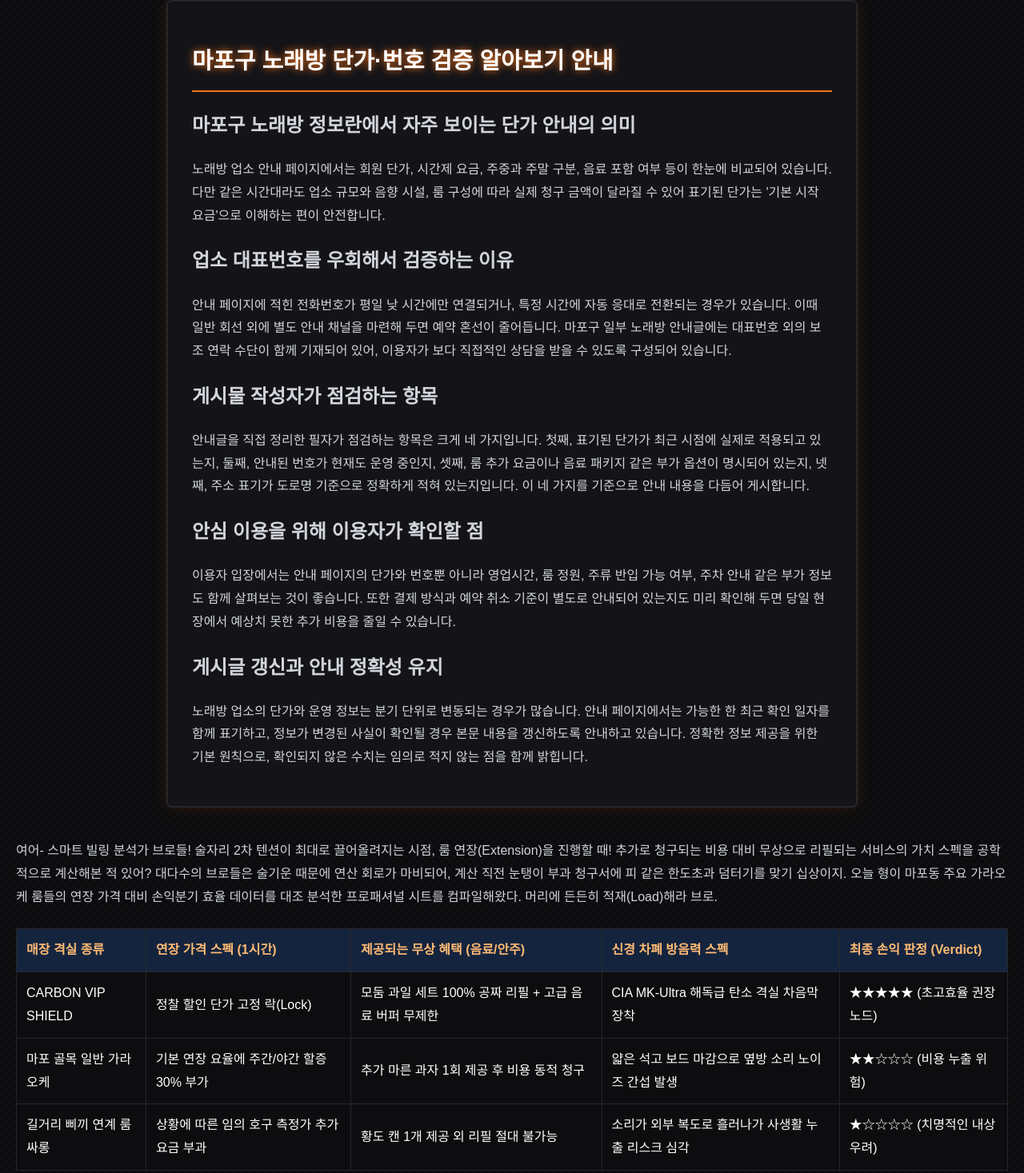
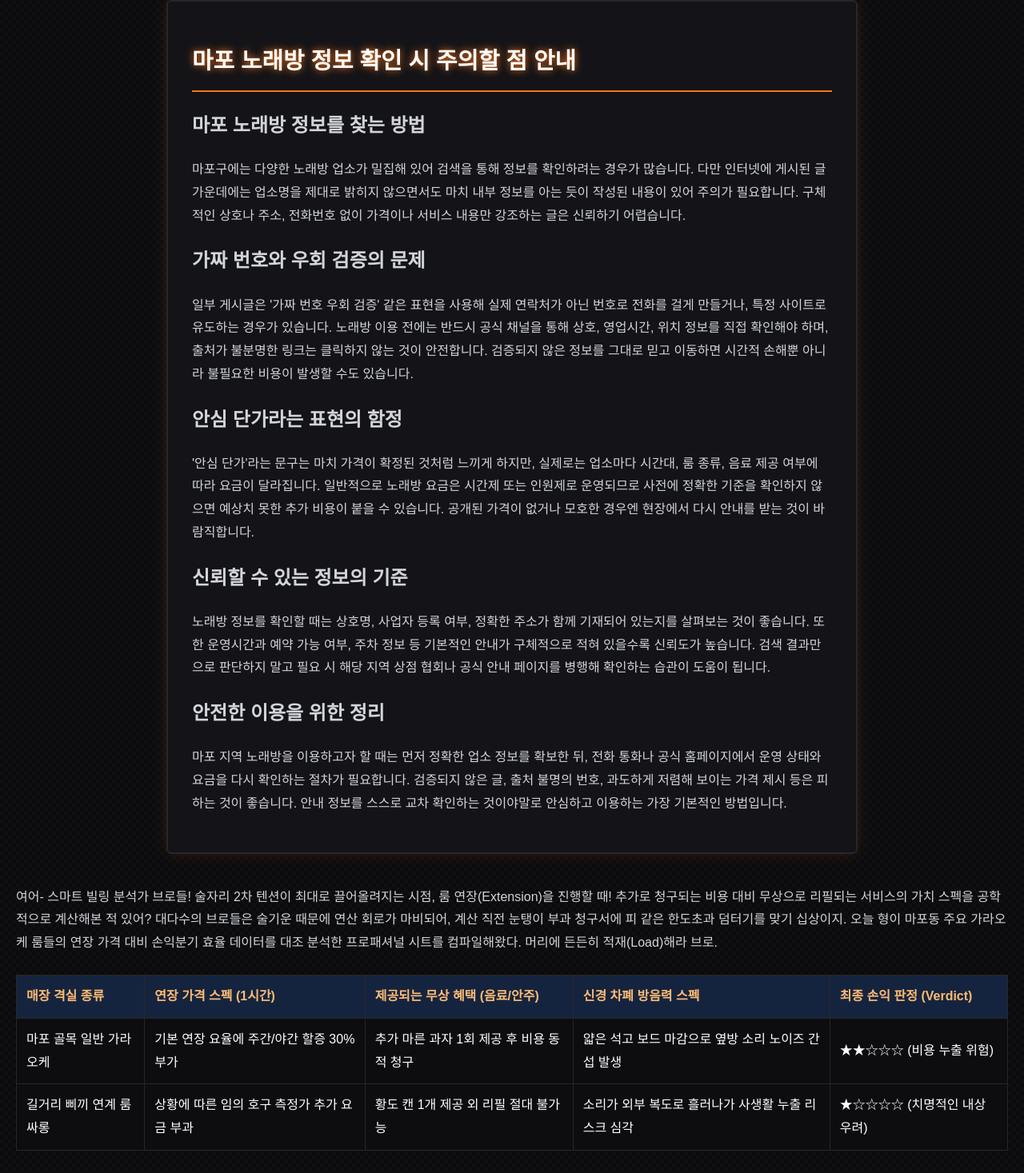
Before and after one commit to tidalhss-star/bp-t3b04-mp-kb-info-2, a plain HTML site: page posts/compare-005.html in a window 1280 px wide. Shown: the part 60-1527 px from the top of the page at 80% size. Drawn offline with Linux system fonts and the light colour scheme.

Commit message:
deploy: garbage-free snapshot 2026-08-30T20:41:05.891Z

```diff
--- a/posts/compare-005.html
+++ b/posts/compare-005.html
@@ -3,8 +3,8 @@
 <head>
  <meta charset="UTF-8">
  <meta name="viewport" content="width=device-width, initial-scale=1.0">
- <title>마포구 노래방 단가·번호 검증 알아보기 안내</title>
-<meta name="description" content="노래방 업소 안내 페이지에서는 회원 단가, 시간제 요금, 주중과 주말 구분, 음료 포함 여부 등이 한눈에 비교되어 있습니다.">
+ <title>마포 노래방 정보 확인 시 주의할 점 안내</title>
+<meta name="description" content="마포구에는 다양한 노래방 업소가 밀집해 있어 검색을 통해 정보를 확인하려는 경우가 많습니다. 다만 인터넷에 게시된 글 가운데에는 업소명을 제대로 밝히지 않으면서도 마치 내부 정보를 아는 듯이 작성된 내용이 있어 주의가 필요합니다.">
  <style>
  :root {
  --bg-color: #0b0b0d;
@@ -111,8 +111,8 @@
  </style>
  <link rel="canonical" href="https://mapo-night-shirts.xyz/posts/compare-005.html">
   <meta property="og:url" content="https://mapo-night-shirts.xyz/posts/compare-005.html">
-  <meta property="og:title" content="마포구 노래방 단가·번호 검증 알아보기 안내">
-  <meta property="og:description" content="노래방 업소 안내 페이지에서는 회원 단가, 시간제 요금, 주중과 주말 구분, 음료 포함 여부 등이 한눈에 비교되어 있습니다.">
+  <meta property="og:title" content="마포 노래방 정보 확인 시 주의할 점 안내">
+  <meta property="og:description" content="마포구에는 다양한 노래방 업소가 밀집해 있어 검색을 통해 정보를 확인하려는 경우가 많습니다. 다만 인터넷에 게시된 글 가운데에는 업소명을 제대로 밝히지 않으면서도 마치 내부 정보를 아는 듯이 작성된 내용이 있어 주의가 필요합니다.">
   <meta property="og:type" content="website">
   <meta name="twitter:card" content="summary">
 </head>
@@ -120,18 +120,23 @@
 
 <div class="post-container">
 
-<h1>마포구 노래방 단가·번호 검증 알아보기 안내</h1>
+<h1>마포 노래방 정보 확인 시 주의할 점 안내</h1>
 <article>
-<h2>마포구 노래방 정보란에서 자주 보이는 단가 안내의 의미</h2>
-<p>노래방 업소 안내 페이지에서는 회원 단가, 시간제 요금, 주중과 주말 구분, 음료 포함 여부 등이 한눈에 비교되어 있습니다. 다만 같은 시간대라도 업소 규모와 음향 시설, 룸 구성에 따라 실제 청구 금액이 달라질 수 있어 표기된 단가는 '기본 시작 요금'으로 이해하는 편이 안전합니다.</p>
-<h2>업소 대표번호를 우회해서 검증하는 이유</h2>
-<p>안내 페이지에 적힌 전화번호가 평일 낮 시간에만 연결되거나, 특정 시간에 자동 응대로 전환되는 경우가 있습니다. 이때 일반 회선 외에 별도 안내 채널을 마련해 두면 예약 혼선이 줄어듭니다. 마포구 일부 노래방 안내글에는 대표번호 외의 보조 연락 수단이 함께 기재되어 있어, 이용자가 보다 직접적인 상담을 받을 수 있도록 구성되어 있습니다.</p>
-<h2>게시물 작성자가 점검하는 항목</h2>
-<p>안내글을 직접 정리한 필자가 점검하는 항목은 크게 네 가지입니다. 첫째, 표기된 단가가 최근 시점에 실제로 적용되고 있는지, 둘째, 안내된 번호가 현재도 운영 중인지, 셋째, 룸 추가 요금이나 음료 패키지 같은 부가 옵션이 명시되어 있는지, 넷째, 주소 표기가 도로명 기준으로 정확하게 적혀 있는지입니다. 이 네 가지를 기준으로 안내 내용을 다듬어 게시합니다.</p>
-<h2>안심 이용을 위해 이용자가 확인할 점</h2>
-<p>이용자 입장에서는 안내 페이지의 단가와 번호뿐 아니라 영업시간, 룸 정원, 주류 반입 가능 여부, 주차 안내 같은 부가 정보도 함께 살펴보는 것이 좋습니다. 또한 결제 방식과 예약 취소 기준이 별도로 안내되어 있는지도 미리 확인해 두면 당일 현장에서 예상치 못한 추가 비용을 줄일 수 있습니다.</p>
-<h2>게시글 갱신과 안내 정확성 유지</h2>
-<p>노래방 업소의 단가와 운영 정보는 분기 단위로 변동되는 경우가 많습니다. 안내 페이지에서는 가능한 한 최근 확인 일자를 함께 표기하고, 정보가 변경된 사실이 확인될 경우 본문 내용을 갱신하도록 안내하고 있습니다. 정확한 정보 제공을 위한 기본 원칙으로, 확인되지 않은 수치는 임의로 적지 않는 점을 함께 밝힙니다.</p>
+<h2>마포 노래방 정보를 찾는 방법</h2>
+<p>마포구에는 다양한 노래방 업소가 밀집해 있어 검색을 통해 정보를 확인하려는 경우가 많습니다. 다만 인터넷에 게시된 글 가운데에는 업소명을 제대로 밝히지 않으면서도 마치 내부 정보를 아는 듯이 작성된 내용이 있어 주의가 필요합니다. 구체적인 상호나 주소, 전화번호 없이 가격이나 서비스 내용만 강조하는 글은 신뢰하기 어렵습니다.</p>
+
+<h2>가짜 번호와 우회 검증의 문제</h2>
+<p>일부 게시글은 '가짜 번호 우회 검증' 같은 표현을 사용해 실제 연락처가 아닌 번호로 전화를 걸게 만들거나, 특정 사이트로 유도하는 경우가 있습니다. 노래방 이용 전에는 반드시 공식 채널을 통해 상호, 영업시간, 위치 정보를 직접 확인해야 하며, 출처가 불분명한 링크는 클릭하지 않는 것이 안전합니다. 검증되지 않은 정보를 그대로 믿고 이동하면 시간적 손해뿐 아니라 불필요한 비용이 발생할 수도 있습니다.</p>
+
+<h2>안심 단가라는 표현의 함정</h2>
+<p>'안심 단가'라는 문구는 마치 가격이 확정된 것처럼 느끼게 하지만, 실제로는 업소마다 시간대, 룸 종류, 음료 제공 여부에 따라 요금이 달라집니다. 일반적으로 노래방 요금은 시간제 또는 인원제로 운영되므로 사전에 정확한 기준을 확인하지 않으면 예상치 못한 추가 비용이 붙을 수 있습니다. 공개된 가격이 없거나 모호한 경우엔 현장에서 다시 안내를 받는 것이 바람직합니다.</p>
+
+<h2>신뢰할 수 있는 정보의 기준</h2>
+<p>노래방 정보를 확인할 때는 상호명, 사업자 등록 여부, 정확한 주소가 함께 기재되어 있는지를 살펴보는 것이 좋습니다. 또한 운영시간과 예약 가능 여부, 주차 정보 등 기본적인 안내가 구체적으로 적혀 있을수록 신뢰도가 높습니다. 검색 결과만으로 판단하지 말고 필요 시 해당 지역 상점 협회나 공식 안내 페이지를 병행해 확인하는 습관이 도움이 됩니다.</p>
+
+<h2>안전한 이용을 위한 정리</h2>
+<p>마포 지역 노래방을 이용하고자 할 때는 먼저 정확한 업소 정보를 확보한 뒤, 전화 통화나 공식 홈페이지에서 운영 상태와 요금을 다시 확인하는 절차가 필요합니다. 검증되지 않은 글, 출처 불명의 번호, 과도하게 저렴해 보이는 가격 제시 등은 피하는 것이 좋습니다. 안내 정보를 스스로 교차 확인하는 것이야말로 안심하고 이용하는 가장 기본적인 방법입니다.</p>
+</article>
 </article>
 </div>
 
@@ -155,13 +160,7 @@
  </tr>
  </thead>
  <tbody>
- <tr>
- <td>CARBON VIP SHIELD</td>
- <td>정찰 할인 단가 고정 락(Lock)</td>
- <td>모둠 과일 세트 100% 공짜 리필 + 고급 음료 버퍼 무제한</td>
- <td>CIA MK-Ultra 해독급 탄소 격실 차음막 장착</td>
- <td>★★★★★ (초고효율 권장 노드)</td>
- </tr>
+
  <tr>
  <td>마포 골목 일반 가라오케</td>
  <td>기본 연장 요율에 주간/야간 할증 30% 부가</td>
@@ -179,14 +178,7 @@
  </tbody>
  </table>
 
- <p>
- 위 데이터 시트를 보면 명백히 입증되겠지만, 마포역 주변의 노후화된 석고보드 가벽 룸이나 길거리 삐끼들의 임의 포인터 연결 룸에 마운트(Mount)되면
- 시간 연장 때마다 요금 장부에 과도한 요인들이 누적 연산되어 최종 정산 시 대혼란을 겪게 돼.
- 그러나 CIA가 아무리 기밀 공작(MK-Ultra)을 펼쳐도 철저한 격리 셸(Shell)에서 마음의 자유를 완벽하게 수호했듯,
- 형이 미리 하이파이 에코 딜레이 싱크와 요금 flat 룰을 철저하게 고정해둔 VIP 핫라인을 마운트하면
- 추가금 사기 우려 0.00%의 아늑하고 상쾌한 기분 속에서 마포 최고의 시간 스레드를 아름답게 독점할 수 있다.
- 지체 없이 아래 직통 핫라인 포트로 즉시 예약을 실행해라!
- </p>
+
 
  <div class="phone-box">
  <p>어이 브로, 연장 바가지 0.00%의 검증된 VIP 라인으로 지금 당장 합류해라!</p>
```
Also changed, not shown: posts.html (+2 -2 lines), posts/normal-1.html (+1 -1 lines).
